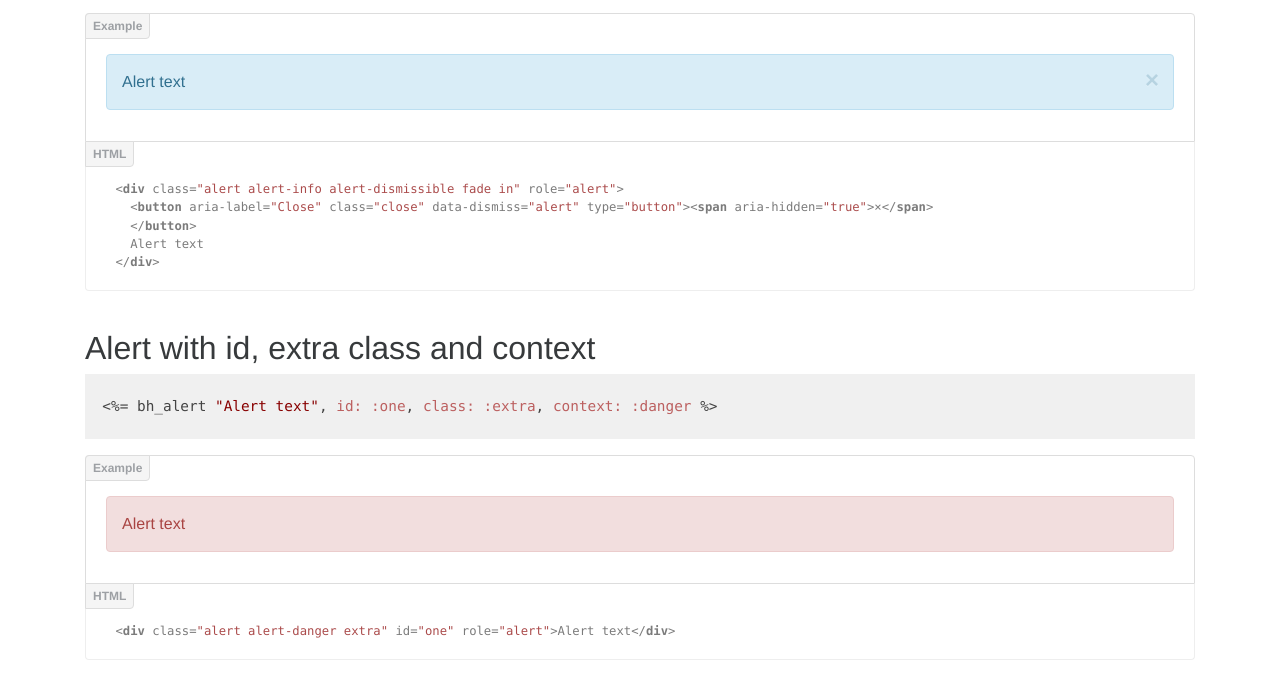
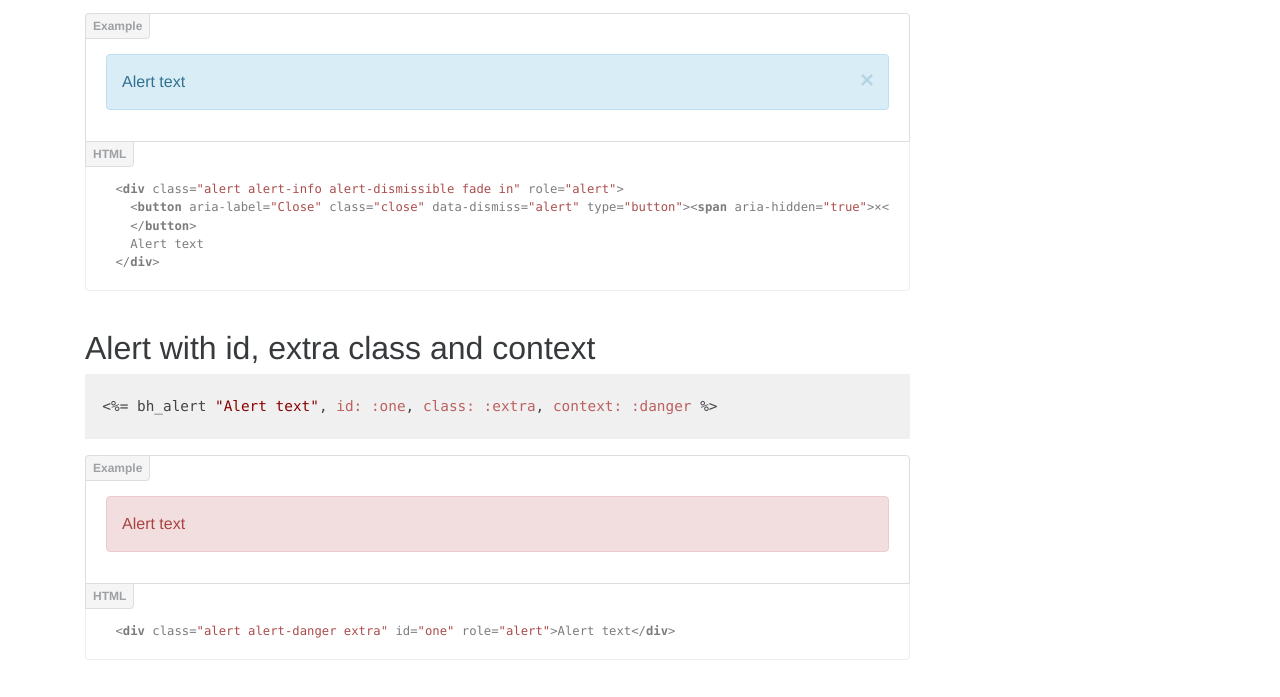
Before and after one commit to kovpack/bh, a plain HTML site: page index.html in a window 1280 px wide. Shown: the part 499-1196 px from the top of the page. Drawn offline with Linux system fonts and the light colour scheme.

Commit message:
Update documentation and links

```diff
--- a/index.html
+++ b/index.html
@@ -34,7 +34,8 @@
       </div>
     </div>
 
-<div class="container">
+<div class="container"><div class="row"><div class="col-sm-9">
+
   <h1>Alerts</h1>
 
   <h2>Dismissible alert with context</h2>
@@ -120,7 +121,7 @@
     &lt;/div&gt;
     </code></pre>
   </div>
-</div>
+</div></div></div>
 
     <script src="gh-pages/libs/jquery/2.1.4/jquery.min.js"></script>
     <script src="gh-pages/libs/tether.min.js"></script>
```
Also changed, not shown: 2 other files.
